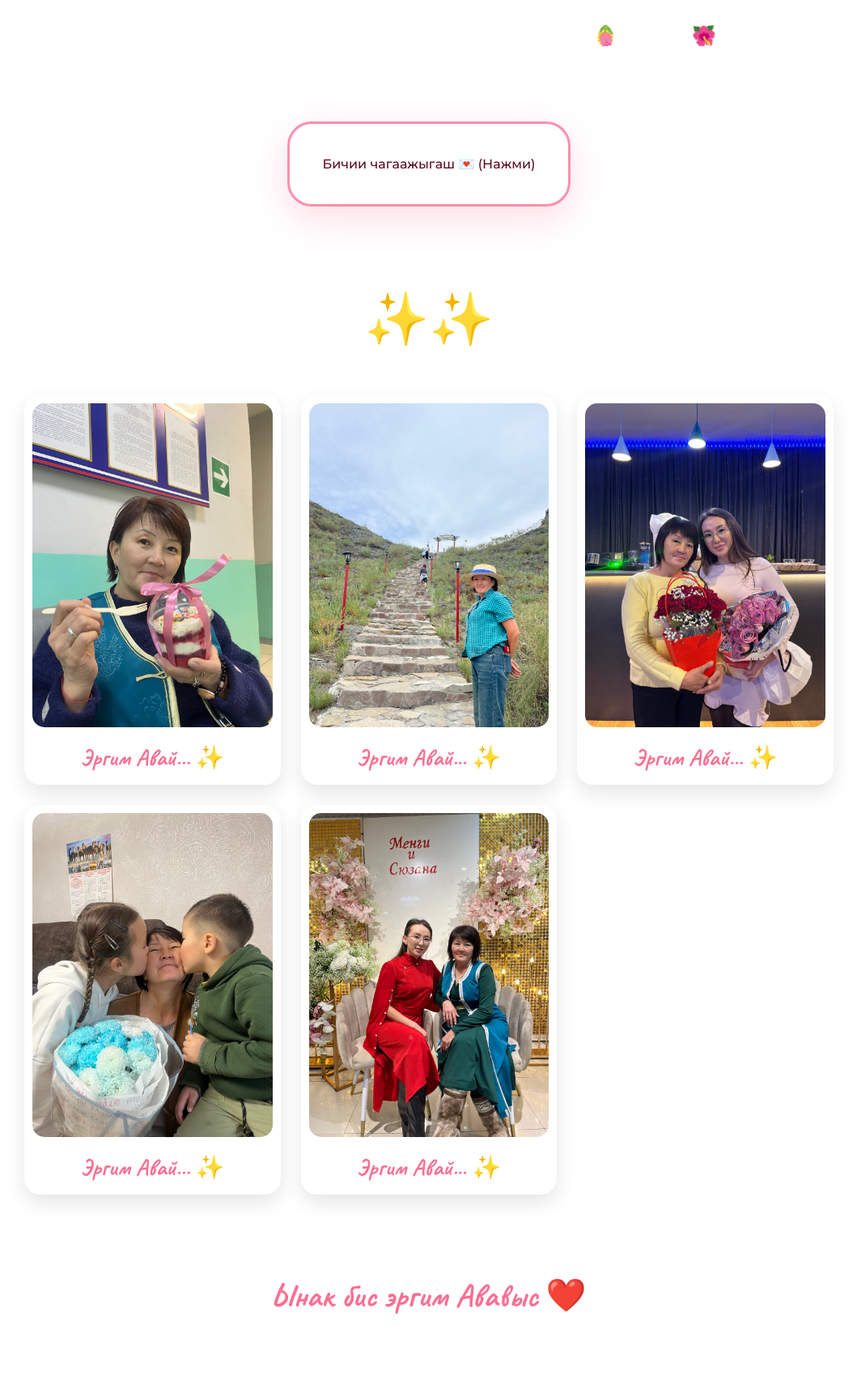
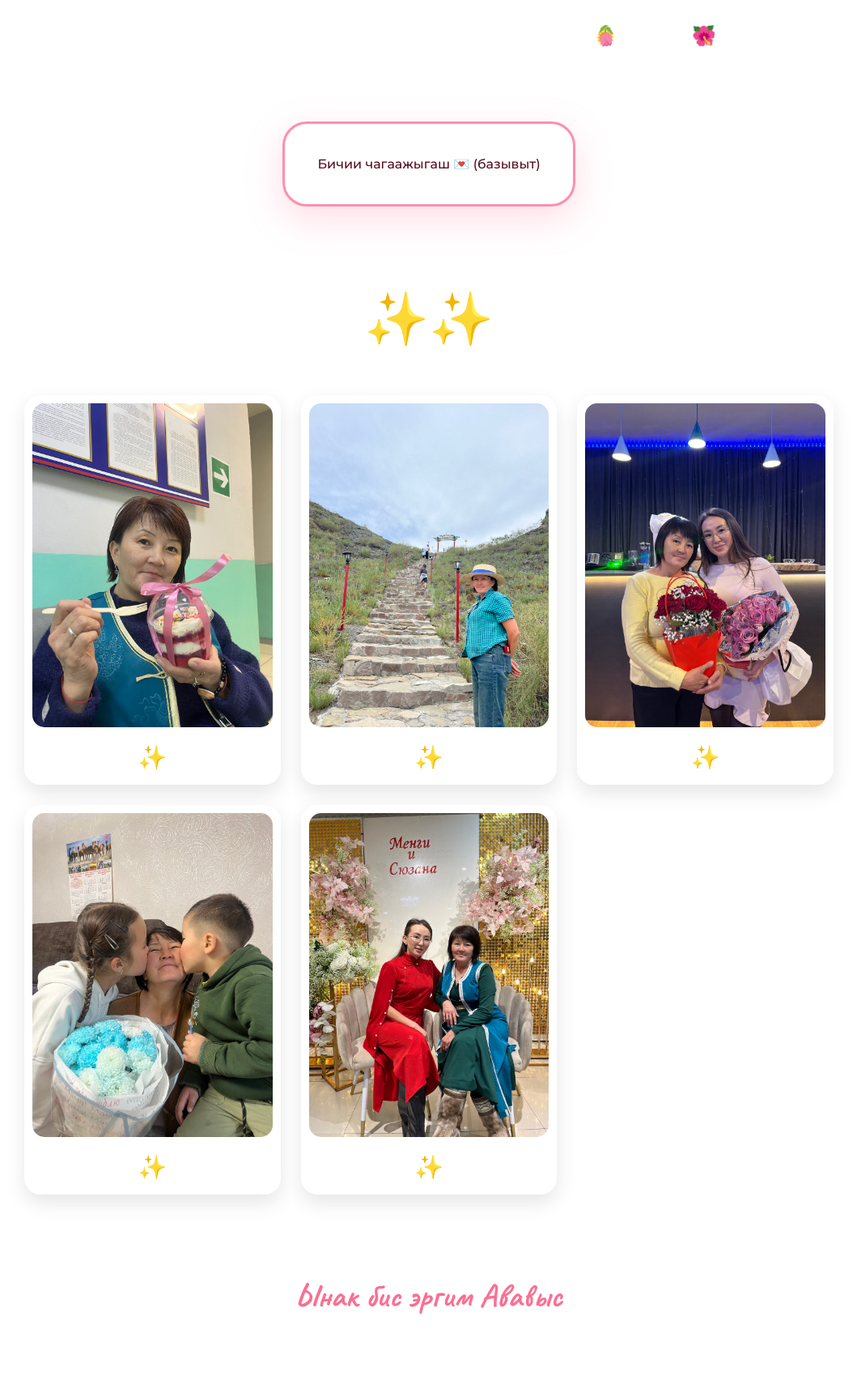
Before and after one commit to baibelek/12_marta, a Flask app: page / in a window 1280 px wide. Shown: the part 800-2525 px from the top of the page at 81% size, without its empty margins (110-1169 px from the left). Run offline with Flask 3, Linux system fonts and the light colour scheme.

Commit message:
Update index.html

```diff
--- a/templates/index.html
+++ b/templates/index.html
@@ -10,7 +10,7 @@
         :root {
             --primary-color: #ff8fab;
             --secondary-color: #fb6f92;
-            --bg-color: #ffffff;
+            --bg-color: white;
             --text-color: #590d22;
         }
 
@@ -155,7 +155,7 @@
     <div class="content">
         <div class="envelope-section animate__animated animate__zoomIn">
             <div class="envelope" onclick="openLetter()">
-                <span id="envelope-text">Бичии чагаажыгаш 💌 (Нажми)</span>
+                <span id="envelope-text">Бичии чагаажыгаш 💌 (базывыт)</span>
                 <div id="letter">
                     Торутунген хунун биле авай байыр чедирип тур бис😘 <br><br>
                     Кан-дег кадыкшылды, Бугуле чуулдерге чугле ак орукту, чедиишкиннерни кузеп! Эн-не чараш чечектерни соннеп, Аас-кежиктиг узун назылаарынарны Кузеп алган кузелинер кезээ шагда будуп чоруурун кузээр-дир бис!💐😘 <br>
@@ -172,12 +172,12 @@
             {% for photo in photos %}
             <div class="photo-card">
                 <img src="{{ url_for('static', filename='images/' + photo) }}" alt="Фото">
-                <p>Эргим Авай... ✨</p>
+                <p>✨</p>
             </div>
             {% endfor %}
         </div>
 
-        <footer>Ынак бис эргим Ававыс ❤️</footer>
+        <footer>Ынак бис эргим Ававыс </footer>
     </div>
 
     <script>
```
